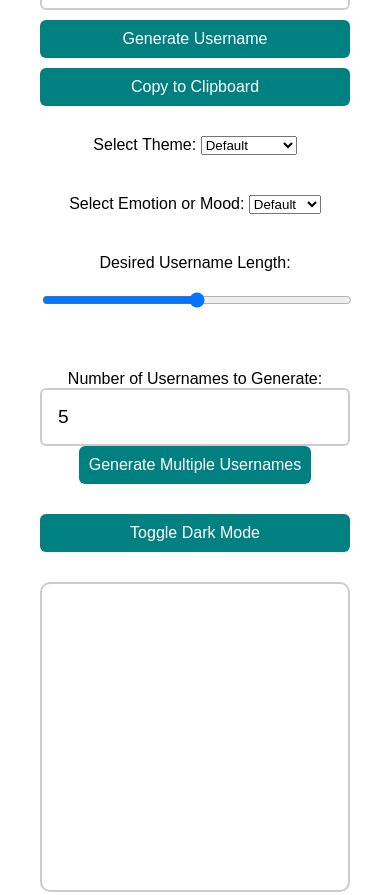
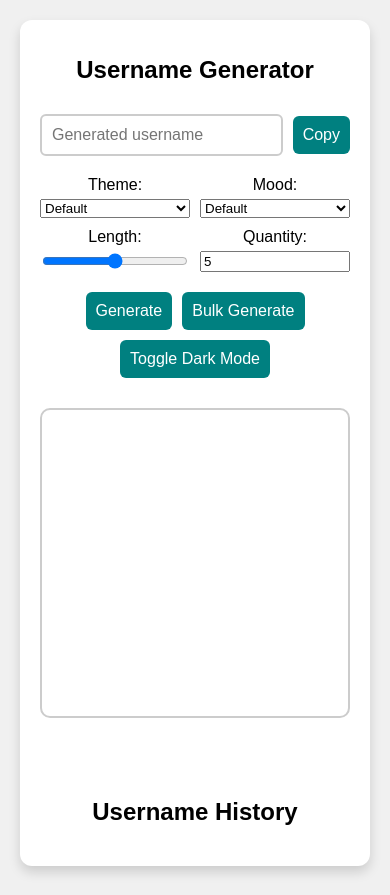
Before and after one commit to mookwoo/DynamicPasswordGenerator, a plain HTML site: page index.html in a window 390 px wide. Shown: the top 895 px of the page. Drawn offline with Linux system fonts and the light colour scheme.

Commit message:
fix: Refactor layout for a more compact and responsive design
- Grouped related controls using Grid and Flexbox to reduce vertical space usage.
- Improved responsiveness to adapt the layout to different screen sizes.
- Adjusted button placement into a row format to enhance accessibility and minimize space.
- Optimized the display areas for canvas and history to prevent excessive scrolling.
- Enhanced the overall user experience with a cleaner, more organized interface.

```diff
--- a/index.html
+++ b/index.html
@@ -9,14 +9,13 @@
 <body>
     <div class="form-container">
         <h1>Username Generator</h1>
-        <form id="usernameForm">
-            <label for="username">Generated Username:</label>
-            <input type="text" id="username" name="username" placeholder="Generated username" readonly>
-            <button type="button" id="generateBtn">Generate Username</button>
-            <button type="button" id="copyBtn">Copy to Clipboard</button>
-        </form>
-        <div class="options">
-            <label for="theme">Select Theme:</label>
+        <div class="username-display">
+            <input type="text" id="username" placeholder="Generated username" readonly>
+            <button type="button" id="copyBtn">Copy</button>
+        </div>
+        <div class="controls-grid">
+            <div class="control-group">
+                <label for="theme">Theme:</label>
                 <select id="theme">
                     <option value="default">Default</option>
                     <option value="fantasy">Fantasy</option>
@@ -24,8 +23,8 @@
                     <option value="professional">Professional</option>
                 </select>
             </div>
-        <div class="mood-container">
-            <label for="mood">Select Emotion or Mood:</label>
+            <div class="control-group">
+                <label for="mood">Mood:</label>
                 <select id="mood">
                     <option value="default">Default</option>
                     <option value="happy">Happy</option>
@@ -35,22 +34,26 @@
                     <option value="creative">Creative</option>
                 </select>
             </div>
-        <div class="length-container">
-            <label for="usernameLength">Desired Username Length:</label>
+            <div class="control-group">
+                <label for="usernameLength">Length:</label>
                 <input type="range" id="usernameLength" min="5" max="15" value="10">
             </div>
-        <div class="bulk-container">
-            <label for="bulkCount">Number of Usernames to Generate:</label>
+            <div class="control-group">
+                <label for="bulkCount">Quantity:</label>
                 <input type="number" id="bulkCount" min="1" max="20" value="5">
-            <button type="button" id="bulkGenerateBtn">Generate Multiple Usernames</button>
             </div>
+        </div>
+        <div class="buttons-row">
+            <button type="button" id="generateBtn">Generate</button>
+            <button type="button" id="bulkGenerateBtn">Bulk Generate</button>
             <button type="button" id="toggleDarkMode">Toggle Dark Mode</button>
+        </div>
         <canvas id="usernameCanvas" width="200" height="200"></canvas>
+        <div class="bulk-results" id="bulkResults"></div>
         <div class="history">
             <h2>Username History</h2>
             <ul id="usernameHistory"></ul>
         </div>
-        <div class="bulk-results" id="bulkResults"></div>
     </div>
     <script src="script.js"></script>
 </body>
--- a/styles.css
+++ b/styles.css
@@ -4,9 +4,11 @@ body {
     display: flex;
     justify-content: center;
     align-items: center;
-    height: 100vh;
+    min-height: 100vh;
     margin: 0;
     transition: background-color 0.3s ease;
+    padding: 20px;
+    box-sizing: border-box;
 }
 
 body.dark-mode {
@@ -16,45 +18,64 @@ body.dark-mode {
 
 .form-container {
     background-color: #fff;
-    padding: 40px;
+    padding: 20px;
     border-radius: 12px;
     box-shadow: 0 6px 12px rgba(0, 0, 0, 0.15);
-    max-width: 500px;
-    width: 90%;
+    max-width: 600px;
+    width: 100%;
     text-align: center;
-    transition: background-color 0.3s ease;
     display: flex;
     flex-direction: column;
     gap: 20px;
+    transition: background-color 0.3s ease;
 }
 
 body.dark-mode .form-container {
     background-color: #444;
 }
 
-h1, h2 {
+h1 {
     margin-bottom: 10px;
+    font-size: 1.5rem;
 }
 
-form {
+.username-display {
     display: flex;
-    flex-direction: column;
+    gap: 10px;
+    align-items: center;
+    justify-content: center;
+}
+
+.username-display input {
+    flex: 1;
+    padding: 10px;
+    font-size: 1rem;
+    border: 2px solid #ccc;
+    border-radius: 6px;
+    transition: border-color 0.3s ease;
+}
+
+.username-display input:focus {
+    border-color: teal;
+}
+
+.controls-grid {
+    display: grid;
+    grid-template-columns: repeat(auto-fit, minmax(140px, 1fr));
     gap: 10px;
 }
 
-input {
-    padding: 16px;
-    font-size: 1.2rem;
-    border: 2px solid #ccc;
-    border-radius: 6px;
-    width: 100%;
-    box-sizing: border-box;
-    transition: border-color 0.3s ease;
-    animation: fadeIn 0.5s ease-in-out;
+.control-group {
+    display: flex;
+    flex-direction: column;
+    gap: 5px;
 }
 
-input:focus {
-    border-color: teal;
+.buttons-row {
+    display: flex;
+    flex-wrap: wrap;
+    gap: 10px;
+    justify-content: center;
 }
 
 button {
@@ -76,34 +97,30 @@ button:active {
     transform: scale(0.98);
 }
 
-.options, .mood-container, .length-container, .bulk-container {
-    margin: 10px 0;
-}
-
 .bulk-results {
-    margin-top: 20px;
-    max-height: 200px;
+    max-height: 150px;
     overflow-y: auto;
     display: grid;
-    grid-template-columns: repeat(auto-fill, minmax(150px, 1fr));
-    gap: 10px;
+    grid-template-columns: repeat(auto-fill, minmax(120px, 1fr));
+    gap: 5px;
 }
 
 .history {
-    margin-top: 20px;
-    max-height: 150px;
+    margin-top: 10px;
+    max-height: 100px;
     overflow-y: auto;
 }
 
 ul {
     list-style: none;
     padding: 0;
+    margin: 0;
 }
 
 li {
     background-color: #e0e0e0;
-    margin: 5px 0;
-    padding: 8px;
+    margin: 2px 0;
+    padding: 5px;
     border-radius: 4px;
 }
 
@@ -126,4 +143,5 @@ canvas {
     border: 2px solid #ccc;
     border-radius: 10px;
     margin: 10px 0;
+    max-width: 100%;
 }
```
Lines whose indentation alone changed are shown as unchanged.
